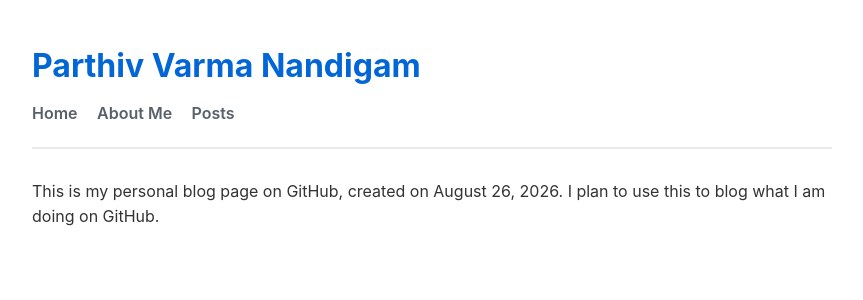
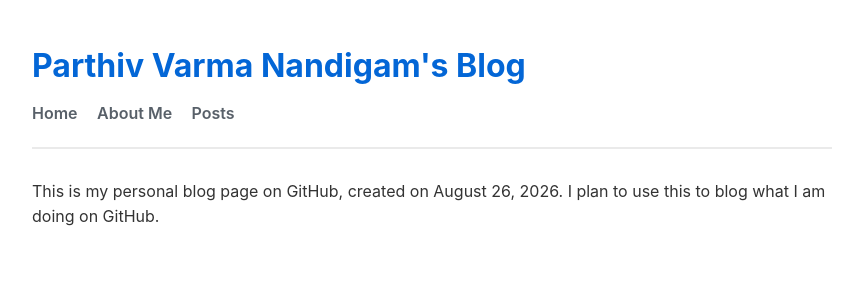
Before and after one commit to PN2409IT0B/PN2409IT0B.github.io, a Jekyll site: the page built from index.md, in a window 1280 px wide. Shown: the top 300 px of the page, without its empty margins (208-1071 px from the left). Built offline with Jekyll 4.4.1, drawn with Linux system fonts in a browser that asks for light colours.

Commit message:
update title

```diff
--- a/_config.yml
+++ b/_config.yml
@@ -1,2 +1,2 @@
-title: Parthiv Varma Nandigam
+title: Parthiv Varma Nandigam's Blog
 description: Personal Blog Page
```
